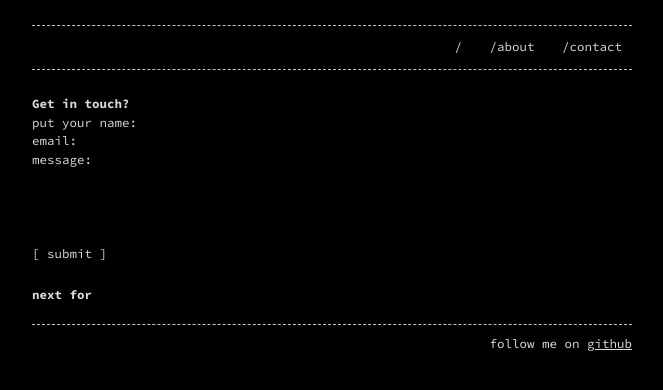
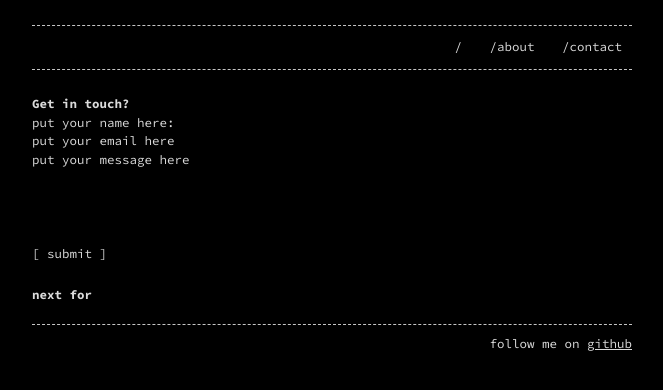
Before and after one commit to esccode/esccode.github.io, a Jekyll site: the page built from contact.md, in a window 1280 px wide. Shown: the top 390 px of the page, without its empty margins (308-971 px from the left). Built offline with Jekyll 4.4.1, drawn with Linux system fonts in a browser that asks for light colours.

Commit message:
Update contact.md

```diff
--- a/contact.md
+++ b/contact.md
@@ -6,9 +6,9 @@ permalink: /contact
 
 # Get in touch?
 <form name="input" method="POST" action="https://formspree.io/keca13@wp.pl">
-  <input type="text" id="name" name="name" placeholder="put your name:" autocomplete="off">
-  <input type="text" id="email" name="email" placeholder="email:" autocomplete="off">
-  <textarea rows="5" id="message" name="message" placeholder="message:" autocomplete="off"></textarea>
+  <input type="text" id="name" name="name" placeholder="put your name here:" autocomplete="off">
+  <input type="text" id="email" name="email" placeholder="put your email here" autocomplete="off">
+  <textarea rows="5" id="message" name="message" placeholder="put your message here" autocomplete="off"></textarea>
   <input type="submit" value="[ submit ]">
 </form>
 
```
